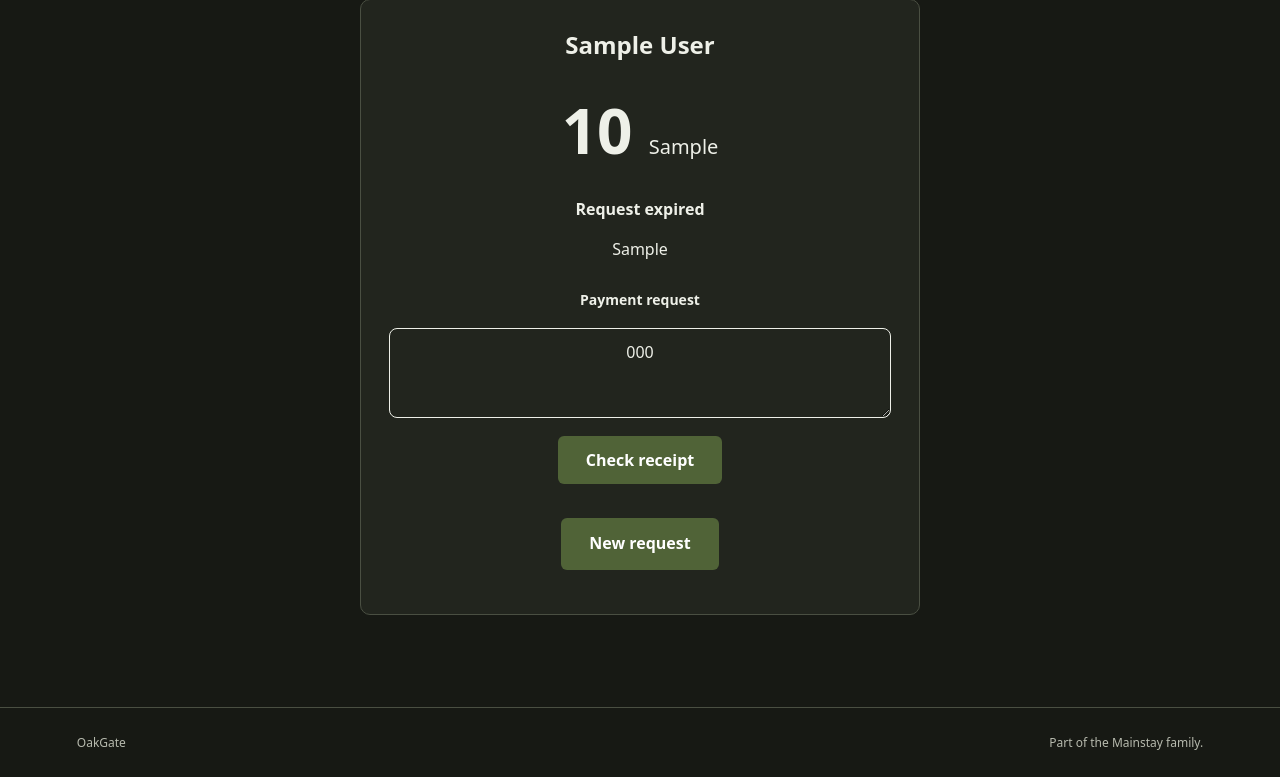
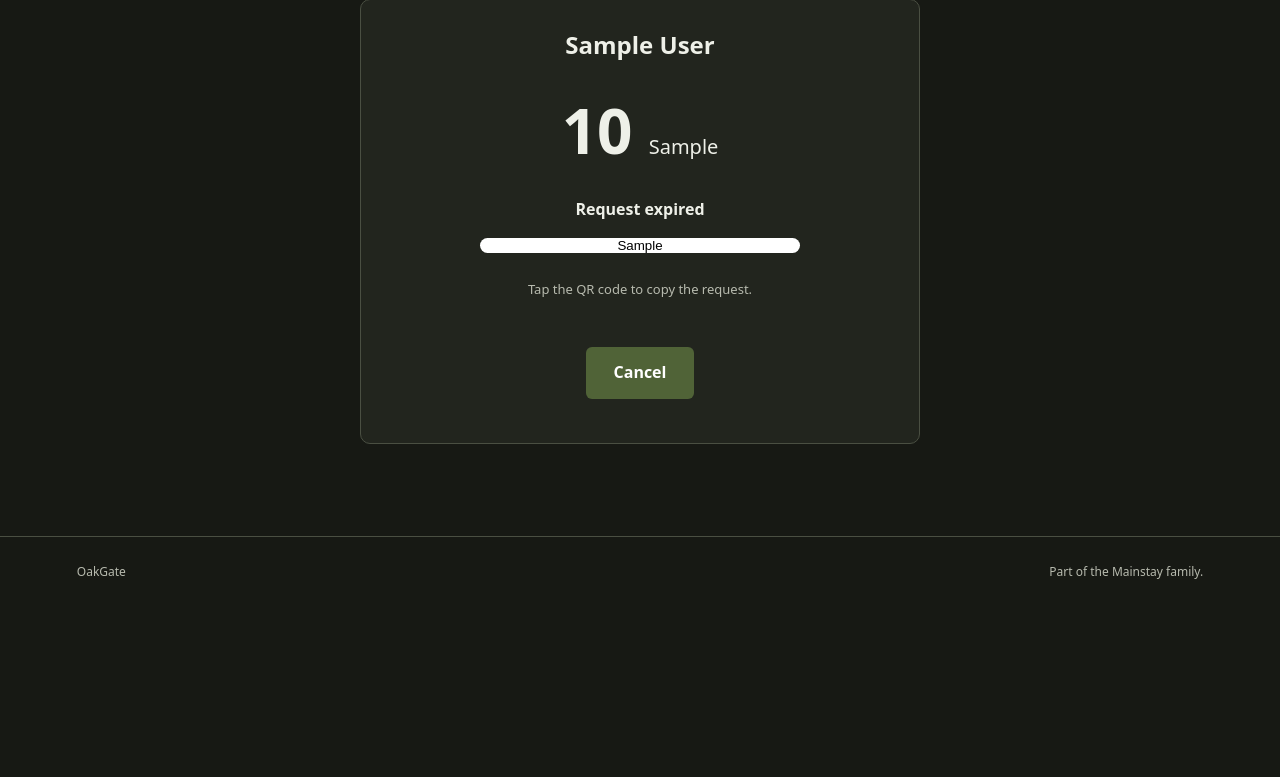
Before and after one commit to trbouma/oakgate, a FastAPI app: template app/templates/receive.html in a window 1280 px wide. Shown: the part 218-995 px from the top of the page. After the commit the page ends 797 px from the top, so only its background shows below. Run offline with FastAPI, Linux system fonts and the light colour scheme; the template is opened without the code that fills it: most values are stand-ins (such as "Sample title", 1, 10 or a date in 2020); some libraries are stand-ins or nearby versions.

Commit message:
feat: simplify Receive with tap-to-copy QR and cancel action
Remove the redundant Receive button, invoice text and Check Receipt link.
Add QR clipboard feedback and Cancel to stop polling and reset the form
while preserving background payment settlement.

```diff
--- /dev/null
+++ b/app/static/receive-copy.js
@@ -0,0 +1,18 @@
+"use strict";
+(() => {
+  const button = document.querySelector('[data-receive-copy]');
+  const status = document.getElementById('receive-copy-status');
+  if (!button || !status) return;
+  button.addEventListener('click', async () => {
+    if (button.disabled) return;
+    button.disabled = true;
+    try {
+      await navigator.clipboard.writeText(button.dataset.receiveCopy);
+      status.textContent = status.dataset.copied;
+    } catch (_) {
+      status.textContent = status.dataset.failed;
+    } finally {
+      button.disabled = false;
+    }
+  });
+})();
--- a/app/static/receive-status.js
+++ b/app/static/receive-status.js
@@ -4,6 +4,7 @@
   const pending = document.querySelector('[data-receive-pending]');
   if (!status || !pending) return;
   const note = document.querySelector('[data-receive-poll-note]');
+  const cancel = document.querySelector('[data-receive-cancel]');
   const received = document.querySelector('[data-receive-complete]');
   const progress = document.querySelector('[data-receive-progress]');
   const bar = document.querySelector('[data-receive-progress-bar]');
@@ -80,6 +81,7 @@
       if (state === 'complete' || state === 'detected') {
         pending.hidden = true;
         if (received) received.hidden = state !== 'complete';
+        if (cancel) cancel.textContent = cancel.dataset.completeLabel;
         stop();
         celebrate();
         return;
@@ -92,6 +94,9 @@
     }
     if (!stopped) timer = setTimeout(poll, 1000);
   }
+  cancel?.addEventListener('click', event => {
+    if (!event.defaultPrevented && !event.ctrlKey && !event.metaKey && !event.shiftKey && !event.altKey && !event.button) stop();
+  });
   if (['complete', 'detected', 'expired'].includes(status.dataset.state)) return;
   updateProgress();
   deadlineTimer = setTimeout(() => stop(true), 120000);
--- a/app/static/style.css
+++ b/app/static/style.css
@@ -449,3 +449,7 @@ body:not(.landing) > header { padding-block: 12px; gap: 12px; }
 .receive-keypad [data-key="clear"] { grid-column:1 / -1; font-size:1rem; min-height:44px; }
 .receive-keypad [data-key="."][hidden] { display:none; }
 .receive-keypad.integer-mode [data-key="0"] { grid-column:1 / 3; }
+
+.receive-qr-copy { display:block; width:min(100%,320px); padding:0; margin:0; border:0; border-radius:8px; background:white; color:black; cursor:pointer; touch-action:manipulation; }
+.receive-qr-copy svg { display:block; width:100%; }
+.receive-qr-copy:focus-visible { outline:3px solid var(--text); outline-offset:4px; }
--- a/app/templates/base.html
+++ b/app/templates/base.html
@@ -1,6 +1,6 @@
 <!doctype html>
 <html lang="{{ language }}" data-theme="dark"><head><meta charset="utf-8"><meta name="viewport" content="width=device-width, initial-scale=1">
-<script src="/static/theme.js?v=20261018-theme-1"></script><meta name="theme-color" content="#171914"><title>{{ _("OakGate · Mainstay") }}</title><link rel="icon" href="/logo.png"><link rel="stylesheet" href="/static/style.css?v=20261022-receive-currency-1"><script src="/static/forms.js?v=20261019-confirm-busy-1" defer></script></head>
+<script src="/static/theme.js?v=20261018-theme-1"></script><meta name="theme-color" content="#171914"><title>{{ _("OakGate · Mainstay") }}</title><link rel="icon" href="/logo.png"><link rel="stylesheet" href="/static/style.css?v=20261022-receive-copy-1"><script src="/static/forms.js?v=20261019-confirm-busy-1" defer></script></head>
 <body{% if active_page %} class="account-shell"{% endif %}><header class="app-header"><div class="header-brand-group">
 <details class="brand-disclosure">
 <summary class="brand-icon" aria-label="{{ _('About OakGate') }}" title="{{ _('About OakGate') }}"><img src="/logo.png" alt="" width="32" height="32"></summary>
@@ -15,7 +15,7 @@
 <a href="/account/records"{% if active_page == 'records' %} aria-current="page"{% endif %}>{{ _("Records") }}</a>
 <a href="/account/messages"{% if active_page == 'messages' %} aria-current="page"{% endif %}>{{ _("Messages") }}</a>
 <a href="/account/preferences"{% if active_page == 'preferences' %} aria-current="page"{% endif %}>{{ _("Preferences") }}</a>
-</nav><div class="wallet-actions" aria-label="{{ _('Wallet actions') }}"><a class="primary-action" href="/account/scan"{% if active_page == 'scan' %} aria-current="page"{% endif %}>{{ _('Scan') }}</a><a class="primary-action" href="/account/receive"{% if active_page == 'receive' %} aria-current="page"{% endif %}>{{ _('Receive') }}</a></div>{% endif %}
+</nav><div class="wallet-actions" aria-label="{{ _('Wallet actions') }}"><a class="primary-action" href="/account/scan"{% if active_page == 'scan' %} aria-current="page"{% endif %}>{{ _('Scan') }}</a>{% if active_page != 'receive' %}<a class="primary-action" href="/account/receive"{% if active_page == 'receive' %} aria-current="page"{% endif %}>{{ _('Receive') }}</a>{% endif %}</div>{% endif %}
 <p id="page-progress" class="page-progress" role="status" aria-live="polite" aria-atomic="true" data-working="{{ _('Working. Please wait…') }}" data-opening="{{ _('Opening…') }}" hidden></p>
 <script id="oakgate-translations" type="application/json">{{ {"Copied.": _("Copied."), "Camera scanning requires HTTPS when Safebox is opened from another device. Enter the code manually below.": _("Camera scanning requires HTTPS when Safebox is opened from another device. Enter the code manually below."),
 "Camera access was unavailable. Check browser permission or enter the address manually.": _("Camera access was unavailable. Check browser permission or enter the address manually."),
--- a/app/templates/receive.html
+++ b/app/templates/receive.html
@@ -9,17 +9,19 @@
 <p class="receive-status" role="status" aria-live="polite" aria-atomic="true" data-state="{{ receipt_state }}" data-receive-status data-status-url="/account/receive/status/{{ item.id }}" data-detected="{{ receipt_labels.detected }}" data-complete="{{ receipt_labels.complete }}" data-pending="{{ receipt_labels.pending }}" data-unavailable="{{ receipt_labels.unavailable }}" data-review="{{ receipt_labels.review }}" data-expired="{{ receipt_labels.expired }}">{{ receipt_labels.get(receipt_state, receipt_labels.unavailable) }}</p>
 <div data-receive-complete {% if receipt_state not in ['complete', 'detected'] %}hidden{% endif %}><a class="primary-action" href="/account">{{ _('View funds') }}</a></div>
 {% if receipt_state not in ['complete', 'detected'] %}
-<div data-receive-pending><div class="receive-code">{{ qr | safe }}<label for="request-code">{{ _('Payment request') }}</label><textarea id="request-code" readonly onclick="this.select()">{{ item.code }}</textarea></div>
+<div data-receive-pending><div class="receive-code"><button type="button" class="receive-qr-copy" data-receive-copy="{{ item.code }}" aria-label="{{ _('Copy payment request') }}" aria-describedby="receive-copy-status">{{ qr | safe }}</button>
+<p class="note" id="receive-copy-status" role="status" aria-live="polite" data-copied="{{ _('Copied.') }}" data-failed="{{ _('Copy unavailable. Try again or scan the QR code.') }}">{{ _('Tap the QR code to copy the request.') }}</p></div>
 {% if item.scope and item.scope != 'across-networks' %}<p class="note">{{ _('This Clear request is limited to wallets that can reach its mint. Use a receipt address for an instance-only balance.') }}</p>{% endif %}
-<p class="note" data-receive-poll-note data-paused="{{ _('Automatic checking has stopped. Check receipt to check again.') }}"{% if receipt_state == 'expired' %} hidden{% endif %}>{{ _('Checking automatically for 2 minutes.') }}</p>
+<p class="note" data-receive-poll-note data-paused="{{ _('Automatic checking has stopped. You can check your transactions for updates.') }}"{% if receipt_state == 'expired' %} hidden{% endif %}>{{ _('Checking automatically for 2 minutes.') }}</p>
 <div class="receive-poll-progress" data-receive-progress hidden>
 <progress data-receive-progress-bar max="120" value="0" aria-label="{{ _('Automatic checking time elapsed') }}"></progress>
 <p class="note"><span>{{ _('Checking time remaining:') }}</span> <span data-receive-countdown>2:00</span></p>
 </div>
-<a class="primary-action" href="/account/receive?ticket={{ item.id }}">{{ _('Check receipt') }}</a></div>
+</div>
 {% endif %}
-<script src="/static/receive-status.js?v=7" defer></script>
-<p><a class="primary-action" href="/account/receive">{{ _('New request') }}</a></p>
+<script src="/static/receive-status.js?v=8" defer></script>
+<script src="/static/receive-copy.js?v=1" defer></script>
+<p><a class="primary-action" href="/account/receive" data-receive-cancel data-complete-label="{{ _('New request') }}">{{ _('New request') if receipt_state in ['complete', 'detected'] else _('Cancel') }}</a></p>
 {% else %}
 <form method="post" action="/account/receive" data-receive-entry data-progress-message="{{ _('Creating your request. Please wait…') }}">
 <input type="hidden" name="csrf" value="{{ csrf }}">
```
Also changed, not shown: tests/receive-copy.test.cjs (added, +17 -0 lines), tests/receive-status.test.cjs (+15 -2 lines), tests/test_scan_receive.py (+7 -0 lines), app/locales/fr/LC_MESSAGES/messages.po, 1 other file.
